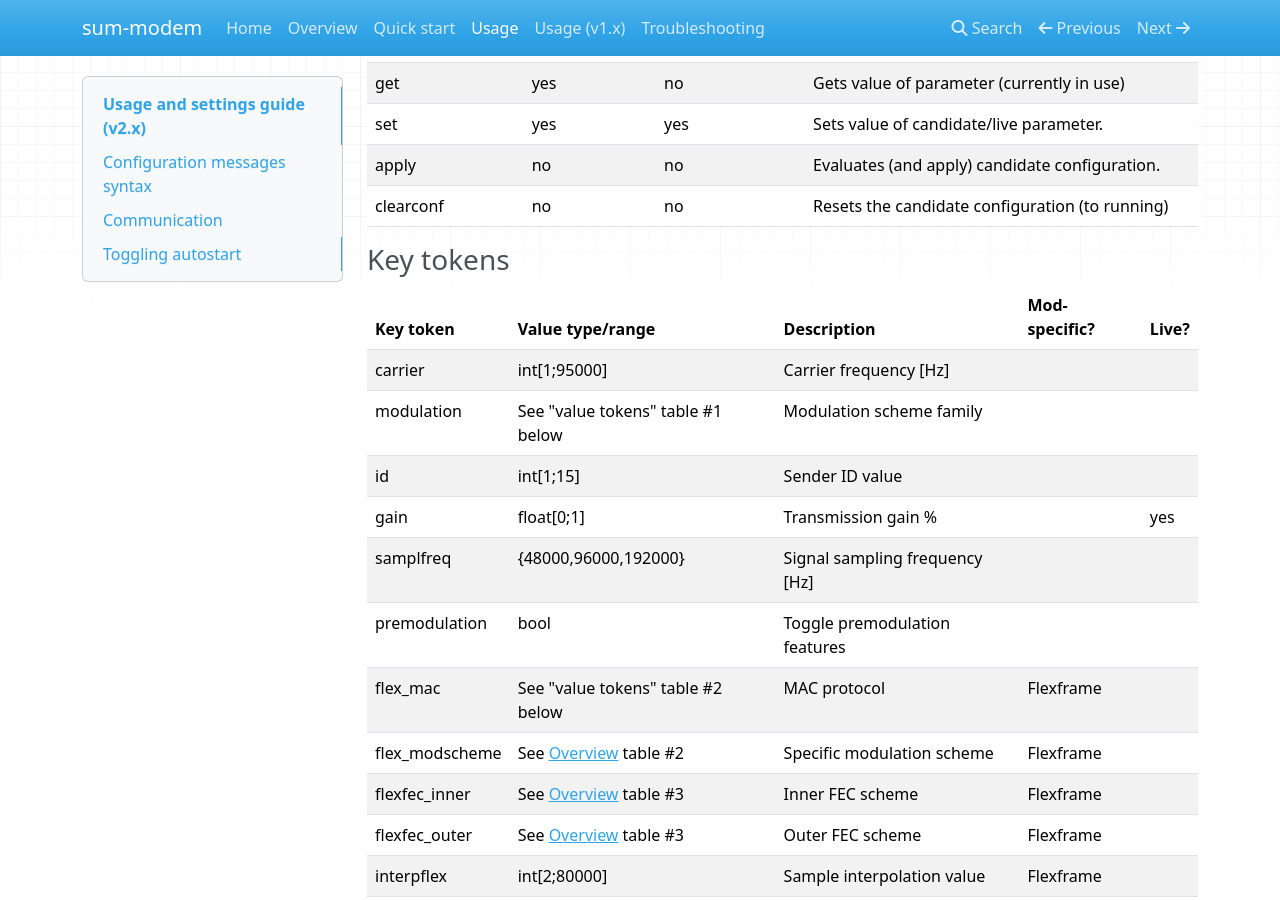
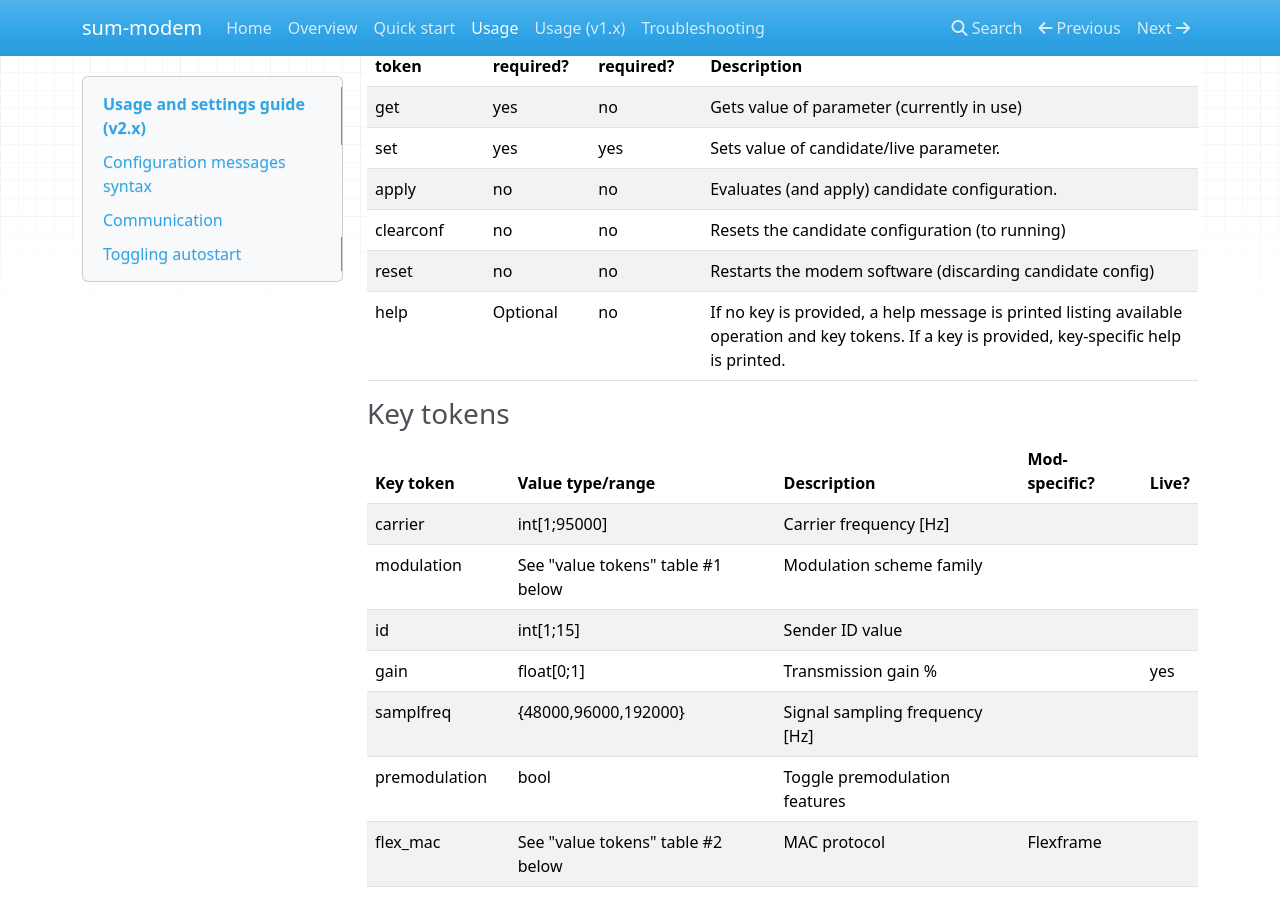
Before and after one commit to subseapulse/sum-doc, an MkDocs documentation site: the page built from docs/usage-v2.md, in a window 1280 px wide and 900 px high, scrolled down 1336 px. Built offline with MkDocs 1.6.1, drawn with Linux system fonts in a browser that asks for light colours; nearby versions of some CDN libraries; some of the changed text lies outside the part shown.

Commit message:
v2 update

```diff
--- a/docs/usage-v2.md
+++ b/docs/usage-v2.md
@@ -39,12 +39,14 @@
 
 ###Operation tokens
 
-|Operation token    |Key required?  |Value required?    |Description                                    |
-|-------------------|---------------|-------------------|-----------------------------------------------|
-|get                |yes            |no                 |Gets value of parameter (currently in use)     |
-|set                |yes            |yes                |Sets value of candidate/live parameter.        |
-|apply              |no             |no                 |Evaluates (and apply) candidate configuration. |
-|clearconf          |no             |no                 |Resets the candidate configuration (to running)|
+|Operation token    |Key required?  |Value required?    |Description                                                |
+|-------------------|---------------|-------------------|-----------------------------------------------------------|
+|get                |yes            |no                 |Gets value of parameter (currently in use)                 |
+|set                |yes            |yes                |Sets value of candidate/live parameter.                    |
+|apply              |no             |no                 |Evaluates (and apply) candidate configuration.             |
+|clearconf          |no             |no                 |Resets the candidate configuration (to running)            |
+|reset              |no             |no                 |Restarts the modem software (discarding candidate config)  |
+|help               |Optional       |no                 |If no key is provided, a help message is printed listing available operation and key tokens. If a key is provided, key-specific help is printed. |
 
 ###Key tokens
 |Key token          |Value type/range                       |Description                    |Mod-specific?  |Live?  |
@@ -91,9 +93,9 @@
 
 | Operation       | Outcome                        | Response                       |
 |-----------------|--------------------------------|--------------------------------|
-| get             | Successful operation           | send <key> <value>             |
+| get             | Successful operation           | send <key\> <value\>           |
 | get             | Error (invalid key provided)   | deny invalid_key               |
-| set             | Successful operation           | ack <key> <value>              |
+| set             | Successful operation           | ack <key\> <value\>            |
 | set             | Error (invalid key provided)   | deny invalid_key               |
 | set             | Error (invalid value provided) | deny invalid_value             |
 | apply           | Successful operation           | ack apply                      |
```
